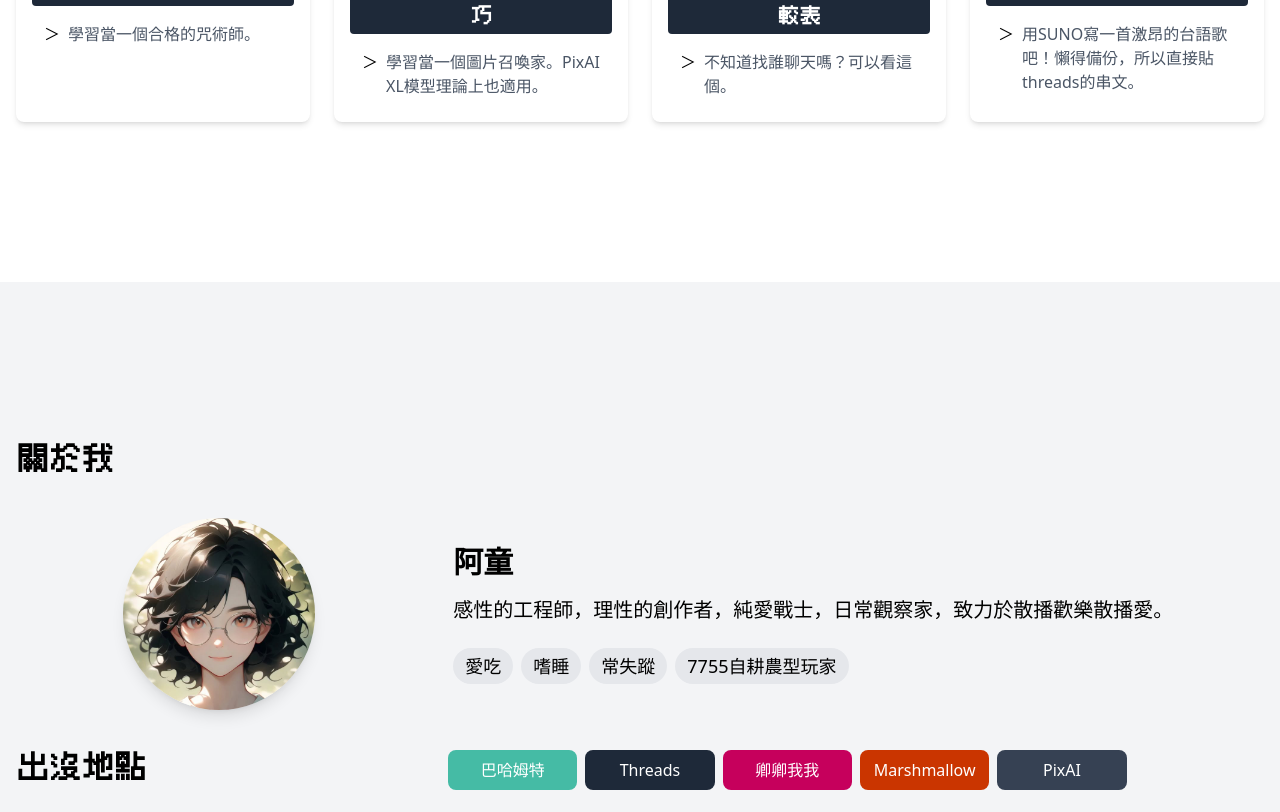
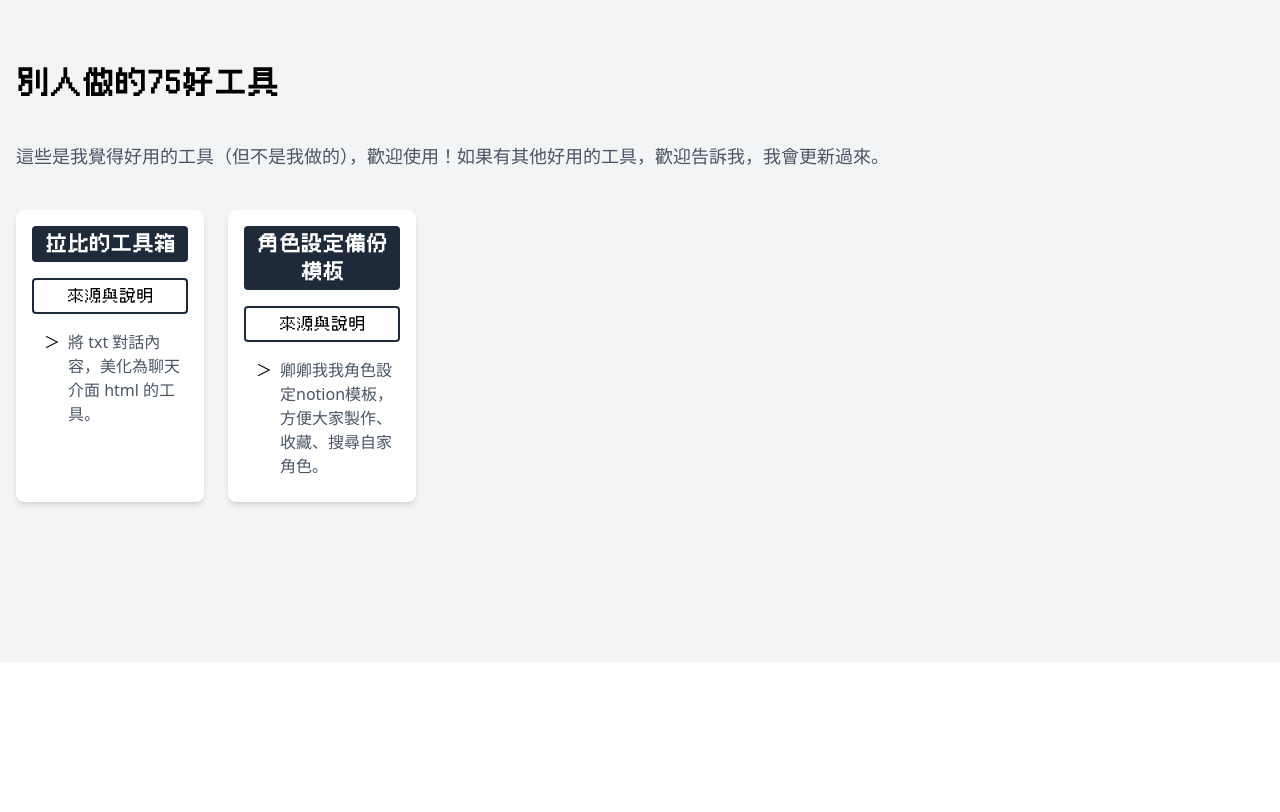
Before and after one commit to wuguofish/lonely-chat-ai, a Vue app: page / in a window 1280 px wide. Shown: the part 1788-2600 px from the top of the page. Built offline with nearby package versions, Linux system fonts and the light colour scheme.

Commit message:
新增：AI工具小筆記

```diff
--- a/src/App.vue
+++ b/src/App.vue
@@ -3,7 +3,8 @@
     <Header />
     <main class="">
       <Projects />
-      <About />
+      <Bookmarks />
+      <AiTools />
       <Contact />
     </main>
     <Footer />
@@ -12,7 +13,8 @@
 
 <script setup>
 import Header from './components/Header.vue'
-import About from './components/About.vue'
+import AiTools from './components/AiTools.vue'
+import Bookmarks from './components/Bookmarks.vue'
 import Projects from './components/Projects.vue'
 import Contact from './components/Contact.vue'
 import Footer from './components/Footer.vue'
--- a/src/components/About.vue
+++ b/src/components/AiTools.vue
@@ -1,5 +1,5 @@
 <template>
-    <section id="about" class="py-40 bg-white">
+    <section id="ai-tools" class="py-40 bg-white">
         <div class="container mx-auto px-4">
             <h2 class="text-3xl font-bold mb-10 font-cubic">AI工具小筆記</h2>
             <div class="grid grid-cols-1 md:grid-cols-2 lg:grid-cols-4 gap-6">
--- /dev/null
+++ b/src/components/Bookmarks.vue
@@ -0,0 +1,50 @@
+<template>
+    <section id="bookmarks" class="py-40 bg-gray-100">
+        <div class=" container mx-auto px-4">
+            <h2 class="text-3xl font-bold mb-10 font-cubic">別人做的75好工具</h2>
+            <div class=" mb-10">
+                <p class="text-gray-600 text-lg">這些是我覺得好用的工具（但不是我做的），歡迎使用！如果有其他好用的工具，歡迎告訴我，我會更新過來。</p>
+            </div>
+            <div class="grid grid-cols-2 md:grid-cols-3 lg:grid-cols-6 gap-6">
+                <div v-for="project in projects" :key="project.title"
+                    class="bg-white rounded-lg overflow-hidden shadow-md hover:shadow-lg transition-shadow">
+                    <div class="p-4">
+                        <div class="flex text-xl font-semibold mb-4 text-center font-cubic">
+                            <a :href="project.url" target="_blank"
+                                class="bg-gray-800 text-white px-3 py-1 rounded hover:bg-gray-700 w-full">
+                                {{ project.title }}
+                            </a>
+                        </div>
+                        <div class="flex text-l mb-4 text-center font-cubic">
+                            <a :href="project.sourc" target="_blank"
+                                class="bg-white text-black px-3 py-1 rounded hover:bg-gray-300 w-full border-2 border-gray-800">
+                                來源與說明
+                            </a>
+                        </div>
+                        <div class="flex pl-3">
+                            <p class="w-6 flex-none">＞ </p>
+                            <p class="flex-1 text-gray-600 mb-2">{{ project.description }}</p>
+                        </div>
+                    </div>
+                </div>
+            </div>
+        </div>
+    </section>
+</template>
+
+<script setup>
+const projects = [
+    {
+        title: "拉比的工具箱",
+        description: "將 txt 對話內容，美化為聊天介面 html 的工具。",
+        source: "https://www.plurk.com/p/3h7283q2fs",
+        url: "https://loveydovey-chat-converter.vercel.app/"
+    },
+    {
+        title: "角色設定備份模板",
+        description: "卿卿我我角色設定notion模板，方便大家製作、收藏、搜尋自家角色。",
+        source: "https://www.plurk.com/p/3gju9gfqbi",
+        url: "https://plausible-nephew-b4a.notion.site/16fadc11297c80ca9e5ae4fb3762434a"
+    }
+];
+</script>
--- a/src/components/Contact.vue
+++ b/src/components/Contact.vue
@@ -23,26 +23,12 @@
             <div class=" mt-10 mx-auto">
                 <div class="flex flex-col sm:flex-row  space-y-4 sm:space-y-0 sm:space-x-6">
                     <h2 class="text-3xl font-bold font-cubic flex-1/2">出沒地點</h2>
-                    <div class="grid grid-cols-3 lg:grid-cols-6 gap-2 flex-2/2">
-                        <a href="https://wall.gamer.com.tw/user.php?userId=wuguofish" target="_blank"
-                            class="flex items-center justify-center bg-primary text-white px-4 py-2 rounded-lg hover:bg-green-600 transition-colors">
-                            <span>巴哈姆特</span>
-                        </a>
-                        <a href="https://www.threads.net/@atoneplaygame" target="_blank"
-                            class="flex items-center justify-center bg-gray-800 text-white px-4 py-2 rounded-lg hover:bg-gray-700 transition-colors">
-                            <span>Threads</span>
-                        </a>
-                        <a href="https://abr.ge/ydf2qxu" target="_blank"
-                            class="flex items-center justify-center bg-pink-700 text-white px-4 py-2 rounded-lg hover:bg-pink-800 transition-colors">
-                            <span>卿卿我我</span>
-                        </a>
-                        <a href="https://marshmallow-qa.com/inqqtj2ac4thd9a" target="_blank"
-                            class="flex items-center justify-center bg-orange-700 text-white px-4 py-2 rounded-lg hover:bg-orange-800 transition-colors">
-                            <span>Marshmallow</span>
-                        </a>
-                        <a href="https://pixai.art/zh/@atone/artworks" target="_blank"
-                            class="flex items-center justify-center bg-gray-700 text-white px-4 py-2 rounded-lg hover:bg-gray-800 transition-colors">
-                            <span>PixAI</span>
+                    <div class="grid grid-cols-4 lg:grid-cols-7 gap-2 flex-2/2">
+                        <a v-for="cMethod in contactMethods" :key="cMethod.name"
+                            :href="cMethod.url" target="_blank"
+                            :class="`bg-${cMethod.bgColor} text-${cMethod.textColor} hover:bg-${cMethod.hoverColor}`"
+                            class="flex items-center justify-center  px-4 py-2 rounded-lg transition-colors">
+                            <span>{{cMethod.name}}</span>
                         </a>
                     </div>
 
@@ -54,7 +40,57 @@
 
 <script setup>
 const name = "阿童";
-const profession = "前端開發者";
 const bio = "感性的工程師，理性的創作者，純愛戰士，日常觀察家，致力於散播歡樂散播愛。";
-const skills = ["愛吃", "嗜睡", "常失蹤", "7755自耕農型玩家"];
+const skills = ["愛吃", "嗜睡", "常失蹤", "7755自耕農型玩家", "魔物廢人"];
+const contactMethods = [
+    {
+        name: "巴哈姆特",
+        url: "https://wall.gamer.com.tw/user.php?userId=wuguofish",
+        bgColor: "primary",
+        textColor: "white",
+        hoverColor: "green-600"
+    },
+    {
+        name: "Threads",
+        url: "https://www.threads.net/@atoneplaygame",
+        bgColor: "gray-800",
+        textColor: "white",
+        hoverColor: "gray-700"
+    },
+    {
+        name: "卿卿我我",
+        url: "https://abr.ge/ydf2qxu",
+        bgColor: "pink-700",
+        textColor: "white",
+        hoverColor: "pink-800"
+    },
+    {
+        name: "Marshmallow",
+        url: "https://marshmallow-qa.com/inqqtj2ac4thd9a",
+        bgColor: "orange-700",
+        textColor: "white",
+        hoverColor: "orange-800"
+    },
+    {
+        name: "PixAI",
+        url: "https://pixai.art/zh/@atone/artworks",
+        bgColor: "gray-700",
+        textColor: "white",
+        hoverColor: "gray-800"
+    },
+    {
+        name: "YouTube",
+        url: "https://youtube.com/@wuguofish/",
+        bgColor: "red-500",
+        textColor: "white",
+        hoverColor: "red-800"
+    },
+    {
+        name: "Facebook",
+        url: "https://www.facebook.com/atone.186496",
+        bgColor: "blue-700",
+        textColor: "white",
+        hoverColor: "blue-800"
+    }
+];
 </script>
--- a/src/components/Header.vue
+++ b/src/components/Header.vue
@@ -34,7 +34,8 @@
                 <nav class="max-sm:flex max-sm:mt-4">
                     <ul class="flex space-x-4">
                         <li><a href="#projects" class="hover:text-gray-200">卿卿我我相關</a></li>
-                        <li><a href="#about" class="hover:text-gray-200">AI工具小筆記</a></li>
+                        <li><a href="#bookmarks" class="hover:text-gray-200">別人做的75好工具</a></li>
+                        <li><a href="#ai-tools" class="hover:text-gray-200">AI工具小筆記</a></li>
                         <li><a href="#contact" class="hover:text-gray-200">關於我</a></li>
                     </ul>
                 </nav>
--- a/src/components/Projects.vue
+++ b/src/components/Projects.vue
@@ -57,6 +57,12 @@ const projects = [
         url: "https://sites.google.com/view/75-freedom-alliance/"
     },
     {
+        title: "數位愛情進行曲",
+        description: "玩手遊《卿卿我我》有感，寫了歌詞，請Claude譜曲，最後請艾可AiKO唱出來。",
+        image: "./projects/MyDigitalLover.png",
+        url: "https://youtu.be/ejDiBranMNE?si=j4MU4l9TNEzBYn23"
+    },
+    {
         title: "2025年白色情人節活動",
         description: "論我如何當一個專業的夢女之透過雙手召喚虛擬的愛人。",
         image: "./projects/20250314.jpg",
```
Also changed, not shown: public/projects/MyDigitalLover.png (added).
